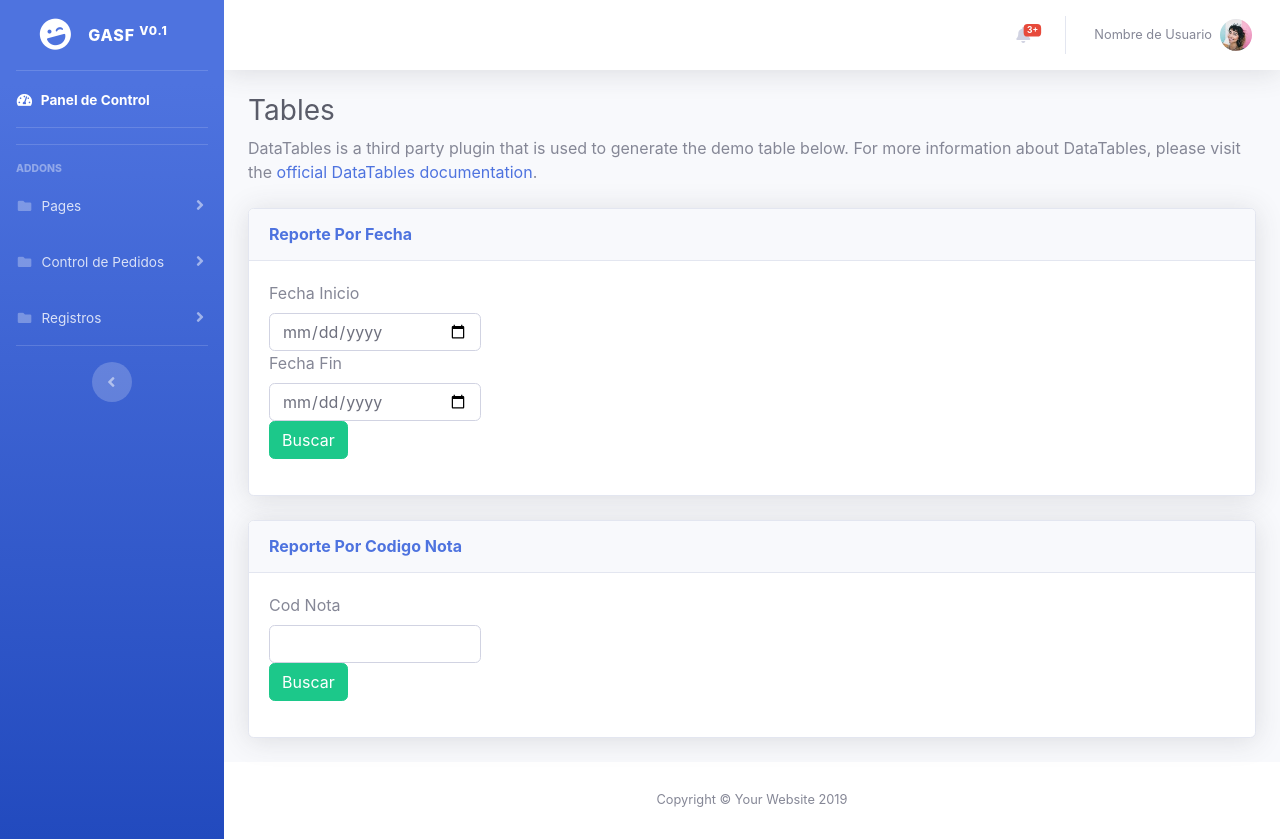
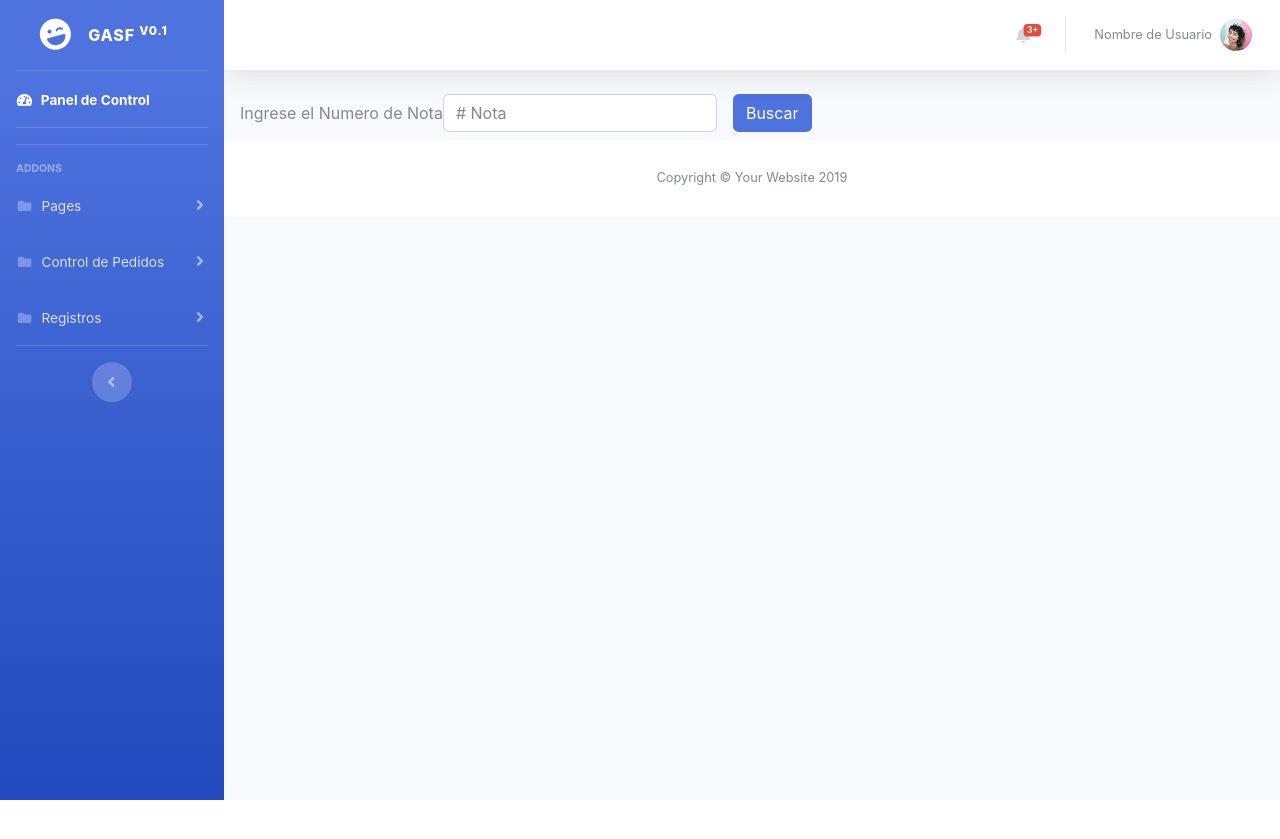
Before and after one commit to samucoxd/sf_Linux, a PHP site: the page made by vistas/reporteDespacho.php in a window 1280 px wide. After the commit the page ends 800 px from the top, so only its background shows below. Run offline with PHP 8.4, Linux system fonts and the light colour scheme; some web fonts are replaced.

Commit message:
reporte rapido

```diff
--- a/vistas/reporteDespacho.php
+++ b/vistas/reporteDespacho.php
@@ -1,51 +1,15 @@
-<?php include '../includes/header.php'; ?>
+<?php
+include '../includes/header.php';
+?>
 
-        <!-- Begin Page Content -->
-        <div class="container-fluid">
+<form class="form-inline" method="POST" action="reporte.php">
+  <div class="form-group mx-sm-3 mb-2">
+    <label>Ingrese el Numero de Nota </label>
+    <input type="text" class="form-control" name="nronota" placeholder="# Nota">
+  </div>
+  <button type="submit" class="btn btn-primary mb-2">Buscar</button>
+</form>
 
-          <!-- Page Heading -->
-          <h1 class="h3 mb-2 text-gray-800">Tables</h1>
-          <p class="mb-4">DataTables is a third party plugin that is used to generate the demo table below. For more information about DataTables, please visit the <a target="_blank" href="https://datatables.net">official DataTables documentation</a>.</p>
-
-          <!-- DataTales Example -->
-
-          <div class="card shadow mb-4">
-            <div class="card-header py-3">
-              <h6 class="m-0 font-weight-bold text-primary">Reporte Por Fecha</h6>
-            </div>
-            <div class="card-body col-md-3" >
-              <div class="form-group">
-                  <form action="reporte.php" method="post" target="_blank">
-                      <label for="">Fecha Inicio</label>
-                      <input type="date" class="form-control" name="fechaInicio">
-                      <label for="">Fecha Fin</label>
-                      <input type="date" class="form-control" name="fechaFin">
-                      <input type="hidden" value="Reporte por Fecha" name="reporte">
-                      <button class="btn btn-success" type="submit">Buscar</button>
-                  </form>
-              </div>
-            </div>
-          </div>
-          <div class="card shadow mb-4">
-            <div class="card-header py-3">
-              <h6 class="m-0 font-weight-bold text-primary">Reporte Por Codigo Nota</h6>
-            </div>
-            <div class="card-body col-md-3" >
-              <div class="form-group">
-                <form action="reporte.php" method="post" target="_blank">
-                    <label for="">Cod Nota</label>
-                    <input type="text" class="form-control" name="cod">
-                    <input type="hidden" value="Reporte por Nota" name="reporte">
-                    <button class="btn btn-success" type="submit">Buscar</button>
-                </form>
-              </div>
-            </div>
-          </div>
-
-        </div>
-        <!-- /.container-fluid -->
-
-      </div>
-      <!-- End of Main Content -->
-
-      <?php include '../includes/footer.php'; ?>
+<?php
+include '../includes/footer.php';
+?>
```
Also changed, not shown: vistas/reporte.php (+11 -88 lines).
